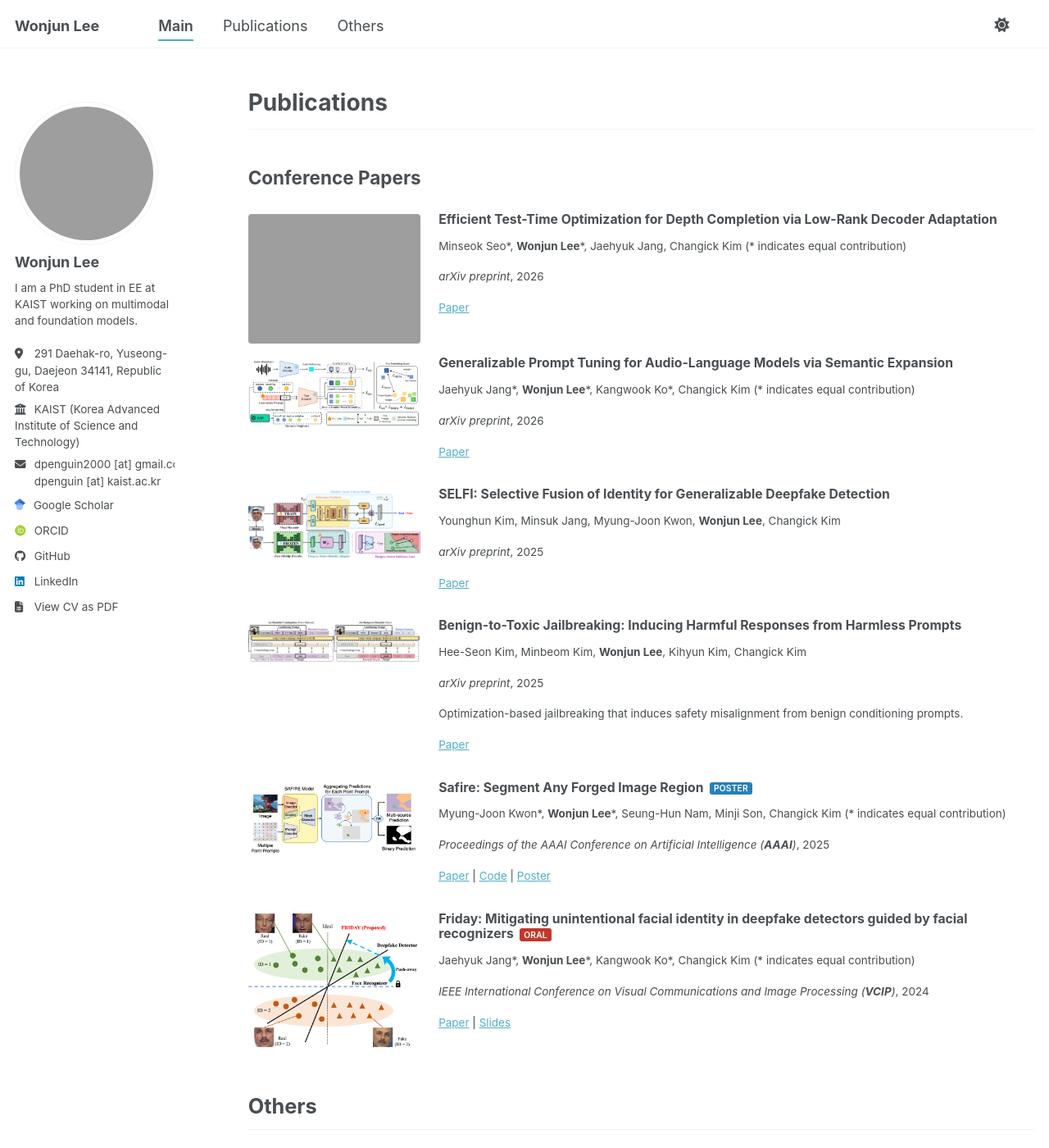
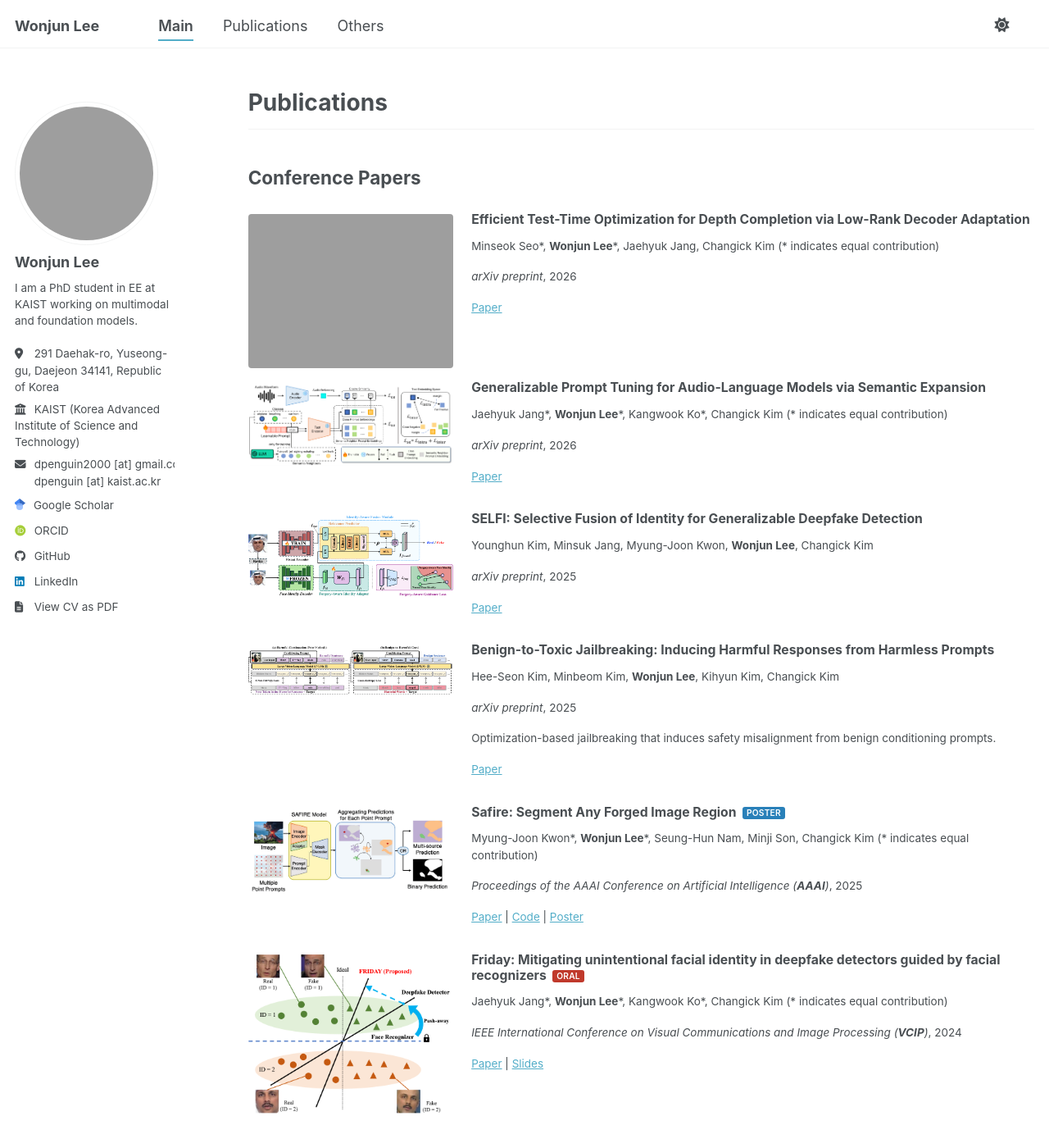
Before and after one commit to Wonjun-Lee1009/Wonjun-Lee1009.github.io, a Jekyll site: the page built from _pages/home.html, in a window 1280 px wide and 1400 px high, scrolled down 631 px. Shown: the whole window at 82% size. Built offline with Jekyll 4.4.1, drawn with Linux system fonts in a browser that asks for light colours; some web fonts are replaced; a script bundle is joined from its source files by our own code; library files that are not in the unit come from our copies.

Commit message:
Add CV PDF and minor change on ui

```diff
--- a/_config.yml
+++ b/_config.yml
@@ -70,6 +70,10 @@
     year: "2024"
   - title: "Journal Reviewer, TCSVT"
     year: "2025 -"
+
+# CV PDF path (used for all "View CV as PDF" links)
+# Example: "/files/CV_Wonjun_Lee.pdf" (relative to site root)
+cv_pdf                   : "/files/CV_Wonjun_Lee.pdf"
 
 url                      : https://wonjun-lee1009.github.io # The base hostname & protocol for your site e.g. "https://[your GitHub username].github.io",
                                                            # or if you already have some other page hosted on Github then use "https://[your GitHub username].github.io/[Your Repo Name]"
--- a/_includes/author-profile.html
+++ b/_includes/author-profile.html
@@ -29,7 +29,7 @@
         <i class="fab fa-fw fa-github icon-pad-right" aria-hidden="true"></i>GitHub
       </a>
     {% endif %}
-    <a href="{{ base_path }}/files/cv.pdf" target="_blank" rel="noopener noreferrer">
+    <a href="{{ base_path }}{{ site.cv_pdf }}" target="_blank" rel="noopener noreferrer">
       <i class="fas fa-fw fa-file-alt icon-pad-right" aria-hidden="true"></i>CV
     </a>
   </div>
@@ -211,7 +211,7 @@
       {% endif %}
 
       <li>
-        <a href="{{ base_path }}/files/cv.pdf" target="_blank" rel="noopener noreferrer">
+        <a href="{{ base_path }}{{ site.cv_pdf }}" target="_blank" rel="noopener noreferrer">
           <i class="fas fa-fw fa-file-alt icon-pad-right" aria-hidden="true"></i>View CV as PDF
         </a>
       </li>
--- a/_layouts/archive.html
+++ b/_layouts/archive.html
@@ -22,7 +22,7 @@
       <h1 class="page__title">
         {{ page.title }}
         {% if page.permalink == '/cv/' %}
-          <a href="{{ base_path }}/files/cv.pdf"
+          <a href="{{ base_path }}{{ site.cv_pdf }}"
              class="btn"
              style="margin-left: 0.75rem; padding: 0.22rem 0.6rem; font-size: 0.5em; text-decoration: none;"
              target="_blank"
--- a/_pages/home.html
+++ b/_pages/home.html
@@ -40,7 +40,7 @@
           {% endif %}
         </div>
       {% endfor %}
-      <p class="home-section__group-footer">Academic activity, Honors &amp; Awards, Presentation, Extracurricular activity, and other information are available on my CV. <a href="{{ base_path }}/files/cv.pdf" target="_blank" rel="noopener noreferrer" class="home-section__group-footer-pdf"><i class="fas fa-file-alt" aria-hidden="true"></i> View CV as PDF</a></p>
+      <p class="home-section__group-footer">Academic activity, Honors &amp; Awards, Presentation, Extracurricular activity, and other information are available on my CV. <a href="{{ base_path }}{{ site.cv_pdf }}" target="_blank" rel="noopener noreferrer" class="home-section__group-footer-pdf"><i class="fas fa-file-alt" aria-hidden="true"></i> View CV as PDF</a></p>
     </section>
   {% else %}
     {% if nav.type == "publications" %}
--- a/_sass/layout/_archive.scss
+++ b/_sass/layout/_archive.scss
@@ -110,8 +110,8 @@
 
 .archive__item-teaser--list {
   flex-shrink: 0;
-  width: 210px;
-  min-width: 210px;
+  width: 250px;
+  min-width: 250px;
   border-radius: $border-radius;
   overflow: hidden;
   background-color: #fff;
@@ -132,6 +132,23 @@
 
   p {
     font-size: $type-size-6;
+  }
+}
+
+/* 모바일: publication 리스트에서 이미지가 화면 절반을 넘지 않도록 조정 */
+@media screen and (max-width: ($medium - 1)) {
+  .archive__item--with-teaser {
+    flex-direction: column;
+    align-items: flex-start;
+  }
+
+  .archive__item-teaser--list {
+    width: auto;
+    min-width: 0;
+    max-width: 60vw; /* 화면의 60%까지만, 조금 더 크게 */
+    margin-top: 0.5em;
+    margin-right: auto;
+    margin-left: 0;
   }
 }
 
```
Also changed, not shown: 1 other file.
